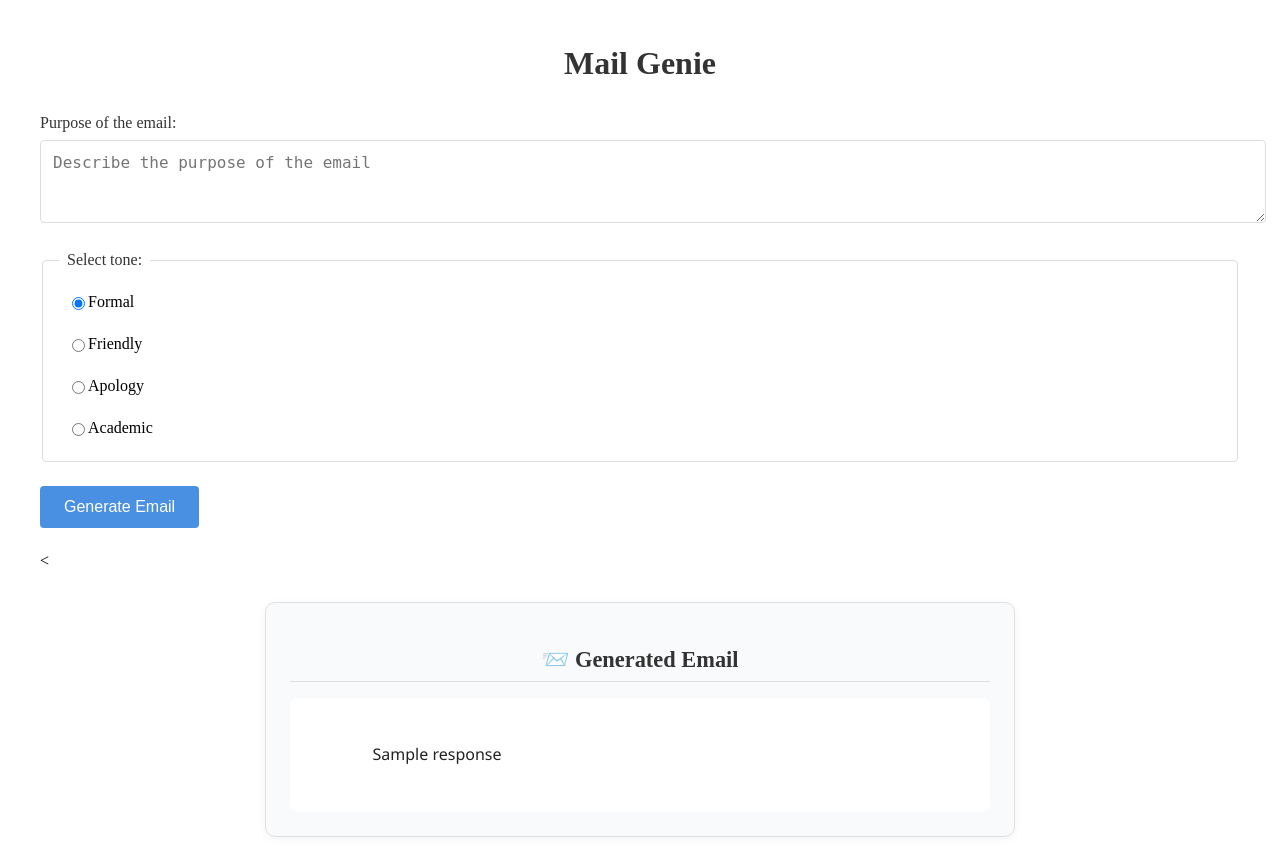
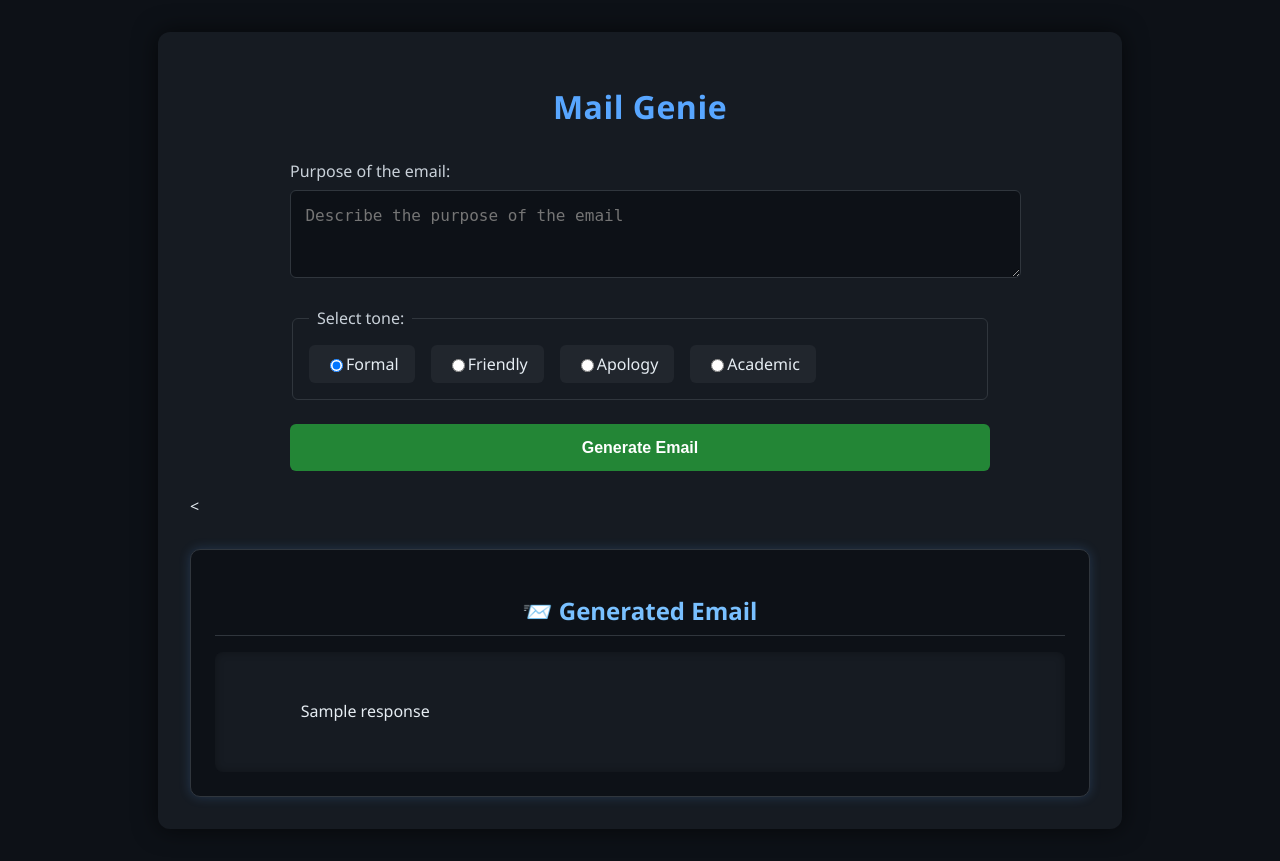
Before and after one commit to mrinmoyChakraborty-mrinox/gemini-hackday, a Flask app: template templates/home.html in a window 1280 px wide. Run offline with Flask 3, Linux system fonts and the light colour scheme; the template is opened without the code that fills it: most values are stand-ins (such as "Sample title", 1, 10 or a date in 2020).

Commit message:
Implement global dark theme and style updates
Refactor CSS for a global dark theme, enhancing styles for forms, buttons, and containers.

```diff
--- a/static/style.css
+++ b/static/style.css
@@ -1,182 +1,199 @@
-flask/* General form styling */
-.email-form {
-    max-width: 600px;
-    margin: 2rem auto;
-    padding: 1.5rem;
-    border-radius: 8px;
-    box-shadow: 0 2px 4px rgba(0, 0, 0, 0.1);
-    background-color: #ffffff;
+/* ===============================
+   🌙 Global Dark Theme Setup
+=============================== */
+body {
+    background-color: #0d1117;
+    color: #e6edf3;
+    font-family: "Segoe UI", Roboto, sans-serif;
+    margin: 0;
+    padding: 0;
 }
 
-/* Form groups */
+.container {
+    width: 100%;
+    max-width: 900px;
+    margin: 2rem auto;
+    padding: 2rem;
+    background: #161b22;
+    border-radius: 12px;
+    box-shadow: 0 0 25px rgba(0, 0, 0, 0.6);
+}
+
+/* ===============================
+   🌟 Page Title Styling
+=============================== */
+.page-title {
+    text-align: center;
+    font-size: 2rem;
+    color: #58a6ff;
+    margin-bottom: 2rem;
+    transition: color 0.3s ease, transform 0.3s ease;
+    letter-spacing: 0.5px;
+}
+
+.page-title:hover {
+    color: #79c0ff;
+    transform: scale(1.03);
+}
+
+/* ===============================
+   🧾 Form Styling
+=============================== */
+.email-form {
+    max-width: 700px;
+    margin: 0 auto;
+}
+
 .form-group {
     margin-bottom: 1.5rem;
 }
 
-/* Labels */
 .form-group label {
     display: block;
     margin-bottom: 0.5rem;
     font-weight: 500;
-    color: #333;
+    color: #c9d1d9;
+    transition: color 0.3s ease;
 }
 
-/* Textarea styling */
+.form-group label:hover {
+    color: #58a6ff;
+}
+
+/* Textarea and Input Fields */
 .form-control {
     width: 100%;
-    padding: 0.75rem;
-    border: 1px solid #ddd;
-    border-radius: 4px;
+    padding: 0.9rem;
+    border: 1px solid #30363d;
+    border-radius: 6px;
+    background-color: #0d1117;
+    color: #e6edf3;
     font-size: 1rem;
-    transition: border-color 0.2s ease;
+    transition: all 0.3s ease;
 }
 
-.form-control:focus {
-    border-color: #4a90e2;
+.form-control:focus,
+.form-control:hover {
+    border-color: #58a6ff;
+    box-shadow: 0 0 8px rgba(88, 166, 255, 0.4);
     outline: none;
-    box-shadow: 0 0 0 2px rgba(74, 144, 226, 0.2);
 }
 
-/* Fieldset styling */
+/* ===============================
+   🔘 Radio Buttons
+=============================== */
 fieldset {
-    border: 1px solid #ddd;
+    border: 1px solid #30363d;
+    border-radius: 6px;
     padding: 1rem;
-    border-radius: 4px;
     margin-bottom: 1.5rem;
+    transition: border-color 0.3s ease;
+}
+
+fieldset:hover {
+    border-color: #58a6ff;
 }
 
 legend {
+    color: #c9d1d9;
     padding: 0 0.5rem;
     font-weight: 500;
-    color: #333;
 }
 
-/* Radio buttons container */
 .radio-group {
     display: flex;
-    flex-direction: column;
-    gap: 0.5rem;
+    flex-wrap: wrap;
+    gap: 1rem;
 }
 
-/* Radio button labels */
 .radio-label {
     display: flex;
     align-items: center;
     cursor: pointer;
-    padding: 0.5rem;
-    border-radius: 4px;
-    transition: background-color 0.2s ease;
+    background-color: #21262d;
+    padding: 0.5rem 1rem;
+    border-radius: 6px;
+    transition: all 0.3s ease;
 }
 
 .radio-label:hover {
-    background-color: #f5f5f5;
+    background-color: #30363d;
+    transform: translateY(-2px);
 }
 
-/* Submit button */
+/* ===============================
+   🚀 Submit Button
+=============================== */
 .btn-submit {
     display: inline-block;
-    padding: 0.75rem 1.5rem;
+    padding: 0.9rem 1.6rem;
     font-size: 1rem;
-    font-weight: 500;
+    font-weight: 600;
     color: #ffffff;
-    background-color: #4a90e2;
+    background-color: #238636;
     border: none;
-    border-radius: 4px;
+    border-radius: 6px;
     cursor: pointer;
-    transition: all 0.2s ease;
+    transition: all 0.3s ease;
+    width: 100%;
 }
 
 .btn-submit:hover {
-    background-color: #357abd;
-    transform: translateY(-1px);
+    background-color: #2ea043;
+    transform: translateY(-2px);
+    box-shadow: 0 0 12px rgba(46, 160, 67, 0.6);
 }
 
 .btn-submit:active {
     transform: translateY(0);
 }
 
-/* Responsive adjustments */
-@media (max-width: 768px) {
-    .email-form {
-        margin: 1rem;
-        padding: 1rem;
-    }
-
-    .btn-submit {
-        width: 100%;
-    }
-}
-
-/* Main container */
-.container {
-    width: 100%;
-    max-width: 1200px;
-    margin: 0 auto;
-    padding: 1rem;
-}
-
-/* Page title */
-.page-title {
-    text-align: center;
-    color: #333;
-    margin-bottom: 2rem;
-}
 /* ===============================
-   AI Response Section Styling
+   💌 AI Response Section
 =============================== */
-
 .response-container {
     margin-top: 2rem;
     padding: 1.5rem;
-    background: #f9fafc;
+    background: #0d1117;
+    border: 1px solid #30363d;
     border-radius: 10px;
-    box-shadow: 0 2px 10px rgba(0, 0, 0, 0.05);
-    border: 1px solid #e0e0e0;
-    max-width: 700px;
-    margin-left: auto;
-    margin-right: auto;
+    box-shadow: 0 0 12px rgba(88, 166, 255, 0.2);
+    transition: box-shadow 0.3s ease, transform 0.3s ease;
+}
+
+.response-container:hover {
+    box-shadow: 0 0 16px rgba(88, 166, 255, 0.4);
+    transform: translateY(-3px);
 }
 
 .response-container h2 {
+    text-align: center;
+    color: #79c0ff;
     margin-bottom: 1rem;
-    color: #333;
-    font-size: 1.4rem;
-    font-weight: 600;
-    text-align: center;
-    border-bottom: 1px solid #ddd;
+    border-bottom: 1px solid #30363d;
     padding-bottom: 0.5rem;
 }
 
-/* Email text formatting */
+/* Email Text */
 .email-output {
-    font-family: "Segoe UI", Roboto, sans-serif;
-    color: #222;
+    background: #161b22;
+    padding: 1.2rem;
+    border-radius: 8px;
+    color: #e6edf3;
     line-height: 1.7;
-    white-space: pre-wrap; /* preserves line breaks */
-    padding: 1rem;
-    background-color: #ffffff;
-    border-radius: 8px;
+    white-space: pre-wrap;
+    font-size: 1rem;
+    box-shadow: inset 0 0 8px rgba(0, 0, 0, 0.3);
 }
 
-/* Optional nice-looking scrollbar */
-.email-output::-webkit-scrollbar {
-    width: 6px;
-}
-.email-output::-webkit-scrollbar-thumb {
-    background: #ccc;
-    border-radius: 3px;
-}
-.email-output::-webkit-scrollbar-thumb:hover {
-    background: #999;
-}
-
-/* Responsive */
+/* ===============================
+   📱 Responsive
+=============================== */
 @media (max-width: 768px) {
-    .response-container {
-        margin: 1rem;
+    .container {
         padding: 1rem;
     }
-    .email-output {
-        font-size: 0.95rem;
+    .page-title {
+        font-size: 1.6rem;
     }
 }
```
